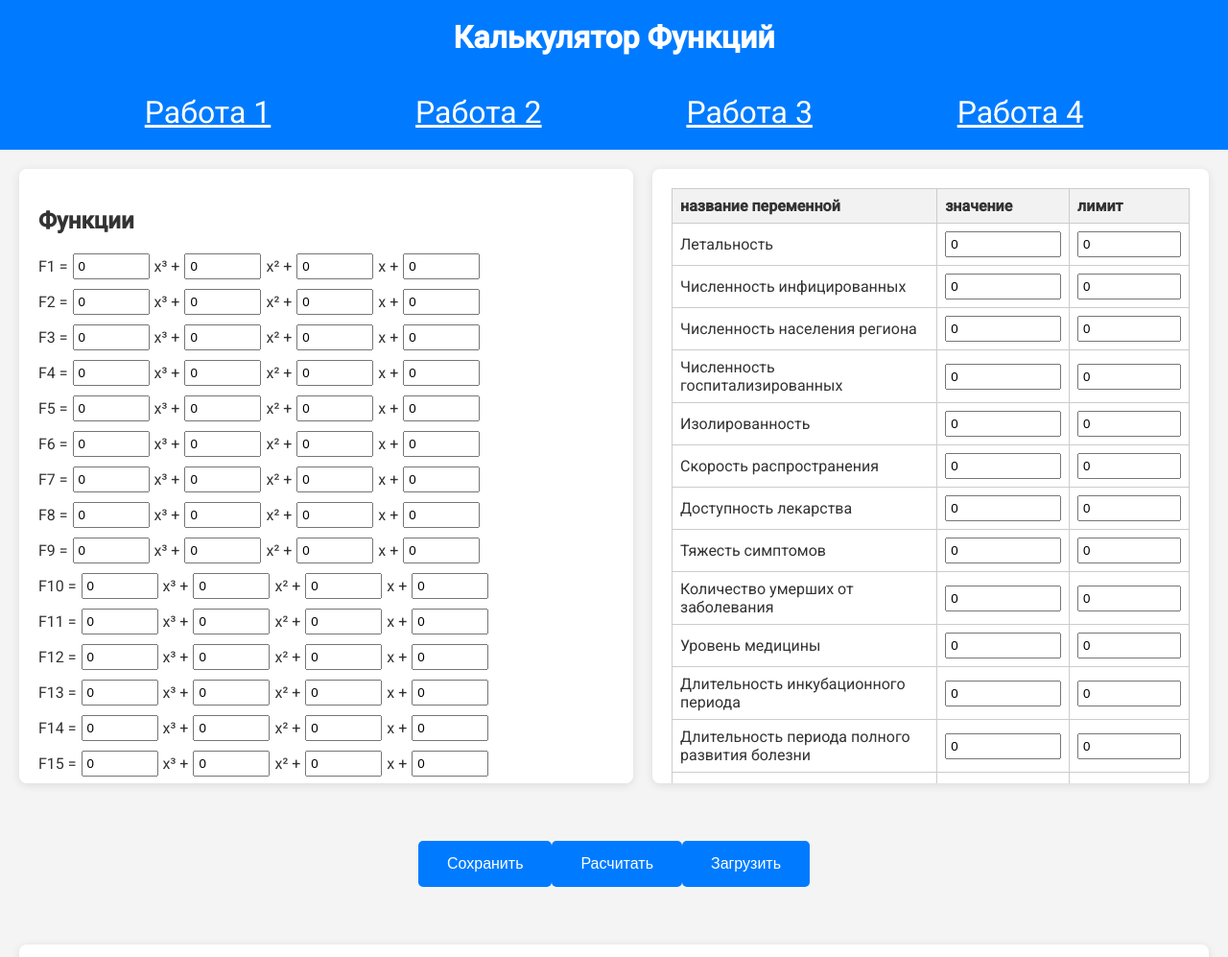
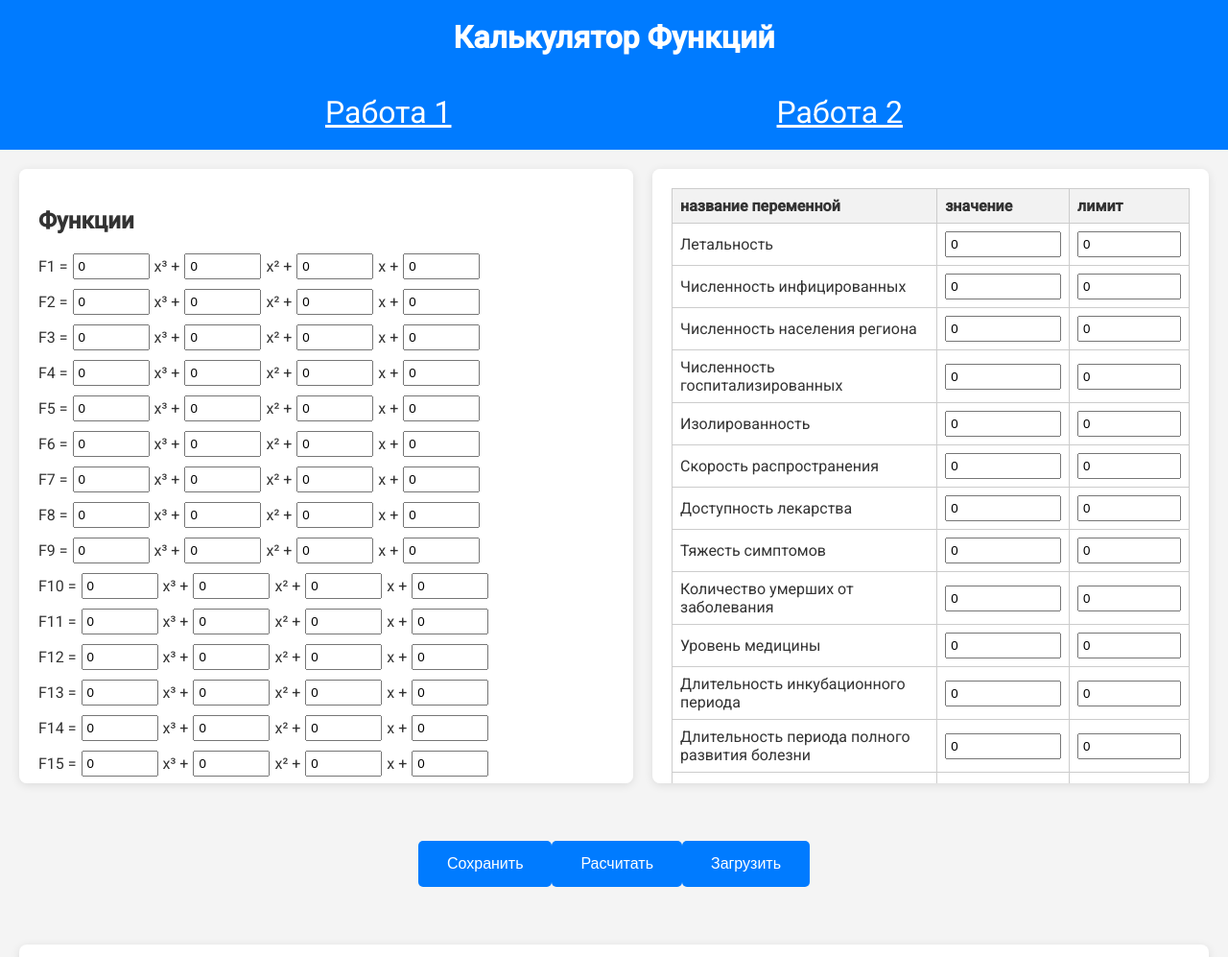
Before and after one commit to muzhevsky/matlabiki, a plain HTML site: page index.html in a window 1280 px wide. Shown: the top 997 px of the page at 96% size. Drawn offline with Linux system fonts and the light colour scheme.

Commit message:
hidden links

```diff
--- a/index.html
+++ b/index.html
@@ -15,8 +15,8 @@
     <header>
         <a class="labLink" href="index.html">Работа 1</a>
         <a class="labLink" href="lab2.html">Работа 2</a>
-        <a class="labLink" href="index.html">Работа 3</a>
-        <a class="labLink" href="index.html">Работа 4</a>
+        <!-- <a class="labLink" href="index.html">Работа 3</a>
+        <a class="labLink" href="index.html">Работа 4</a> -->
     </header>
 
     <div class="container">
```
Also changed, not shown: lab2.html (+2 -2 lines).
